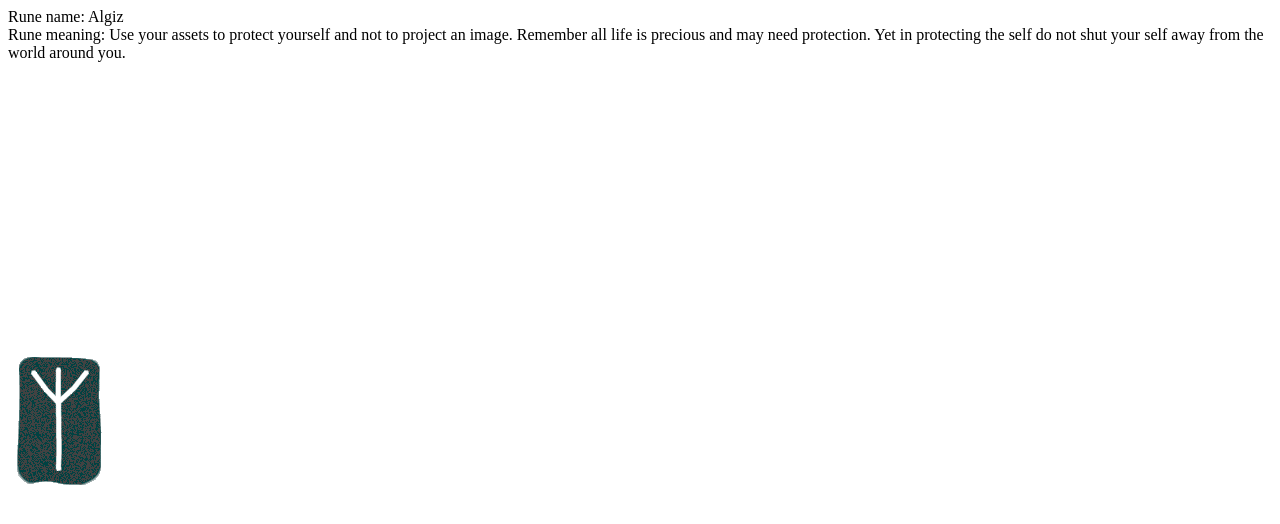
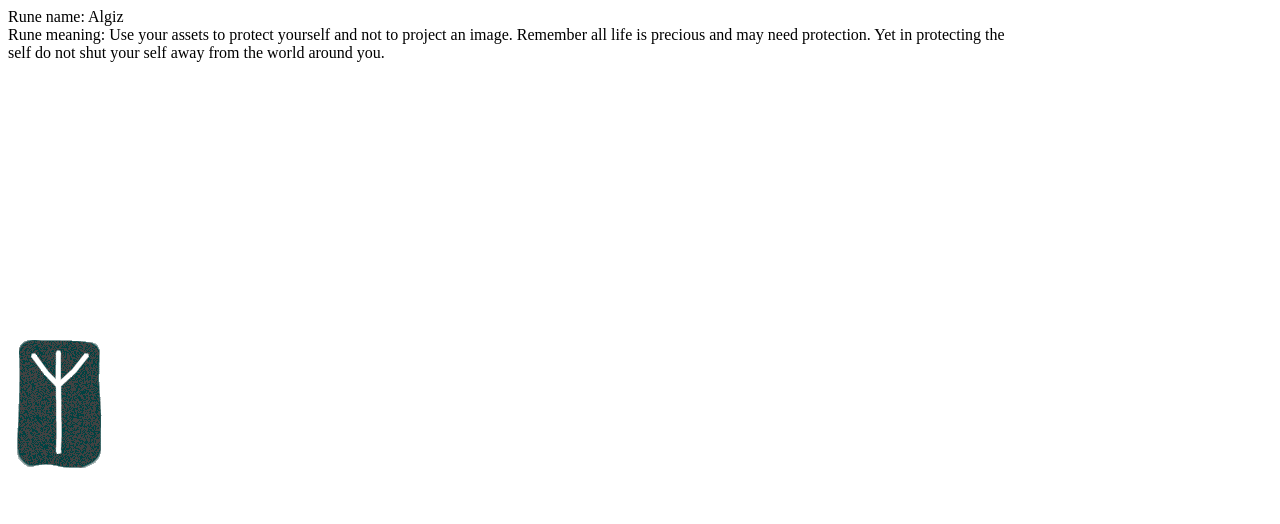
Before and after one commit to gonaumov/runesDance, a plain HTML site: page index.html in a window 1280 px wide. Drawn offline with Linux system fonts and the light colour scheme.

Commit message:
Add title, formate meaning and remove page scrollers,

```diff
--- a/index.html
+++ b/index.html
@@ -2,7 +2,7 @@
 <html>
 <head lang="en">
     <meta charset="UTF-8">
-    <title></title>
+    <title>Runes dance</title>
     <script type="text/javascript" src="js/jquery-2.1.3.min.js"></script>
     <script type="text/javascript" src="js/jquery.randomMove.js"></script>
     <script type="text/javascript">
@@ -23,11 +23,11 @@
                     if (runes.length != 0) {
                         setTimeout(function () {
                             handleRunes(runes);
-                        }, 30000);
+                        }, 15000);
                     } else {
                         setTimeout(function () {
                             handleRunes(data.rune.slice());
-                        }, 30000);
+                        }, 15000);
                     }
                 }(data.rune.slice()));
             });
@@ -35,16 +35,20 @@
     </script>
     <style>
         html, body {
-            width: 100%;
-            height: 100%;
+            width: 99%;
+            height: 98%;
+        }
+
+        .info {
+            max-width: 80%;
         }
     </style>
 </head>
 <body>
-<div>
+<div class="info">
     Rune name: <span id="rune_name">Odin</span>
 </div>
-<div>
+<div class="info">
     Rune meaning: <span id="rune_meaning">The Unknowable, what you seek has been answered, the answer lies within and cannot be found externaly, however, do not dwell within to seek your answers but move forward, following your heart, and remember you are your own wise voice when you hear what is said beyond mind alone. The Blank Rune offers a reminder that our own knowledge is greater and stonger than we 'think'.</span>
 </div>
     <img id="rune" src="./images/odin.gif" alt="current rune"/>
```
